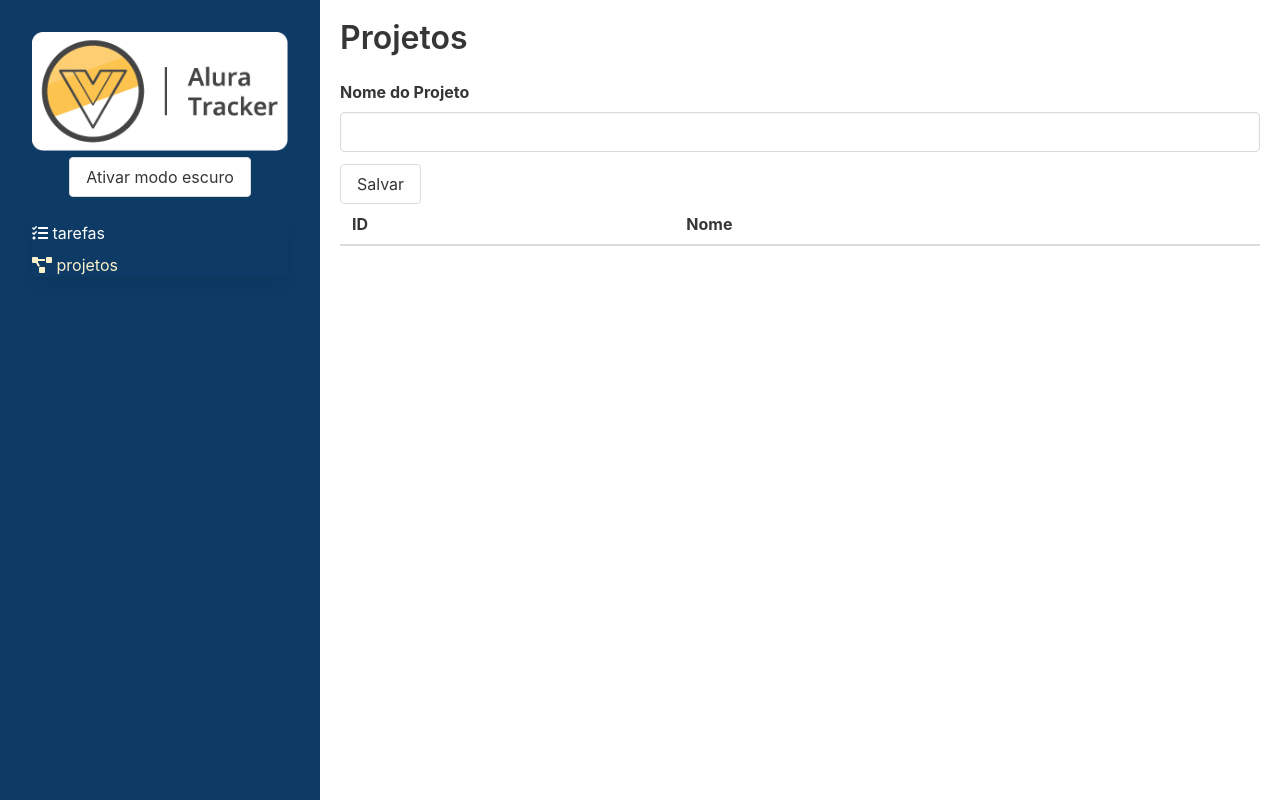
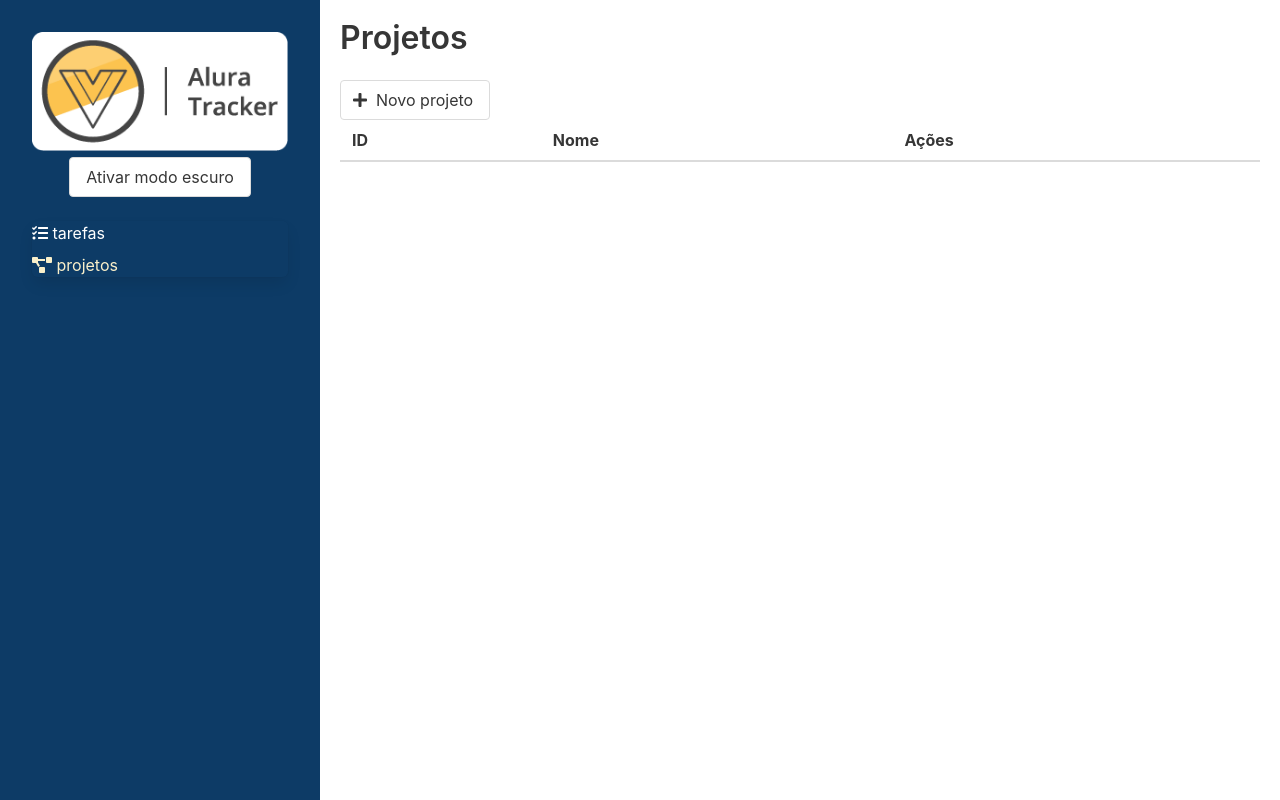
Before and after one commit to caiowmp/alura-tracker, a Vue app: page /#/projetos in a window 1280 px wide. Built offline with nearby package versions, Linux system fonts and the light colour scheme.

Commit message:
muda a view de projetos para renderizar os componentes de acordo com as rotas

```diff
--- a/src/views/Projetos.vue
+++ b/src/views/Projetos.vue
@@ -1,61 +1,15 @@
 <template>
-  <section class="projetos">
+  <div class="projetos">
     <h1 class="title">Projetos</h1>
-    <form @submit.prevent="salvar">
-      <div class="field">
-        <label for="nomeDoProjeto" class="label"> Nome do Projeto </label>
-        <input
-          type="text"
-          class="input"
-          v-model="nomeDoProjeto"
-          id="nomeDoProjet"
-        />
-      </div>
-      <div class="field">
-        <button class="button" type="submit">Salvar</button>
-      </div>
-    </form>
-    <table class="table is-fullwidth">
-      <thead>
-        <tr>
-          <th>ID</th>
-          <th>Nome</th>
-        </tr>
-      </thead>
-      <tbody>
-        <tr v-for="projeto in projetos" :key="projeto.id">
-          <td>{{ projeto.id }}</td>
-          <td>{{ projeto.nome }}</td>
-        </tr>
-      </tbody>
-    </table>
-  </section>
+    <router-view></router-view>
+  </div>
 </template>
 
 <script lang="ts">
-import { useStore } from "@/store";
-import { computed, defineComponent } from "vue";
+import { defineComponent } from "vue";
 
 export default defineComponent({
   name: "Projetos",
-  data() {
-    return {
-      nomeDoProjeto: "",
-    };
-  },
-  methods: {
-    salvar() {
-      this.store.commit("ADICIONA_PROJETO", this.nomeDoProjeto);
-      this.nomeDoProjeto = "";
-    },
-  },
-  setup() {
-    const store = useStore();
-    return {
-      store,
-      projetos: computed(() => store.state.projetos),
-    };
-  },
 });
 </script>
 
```
